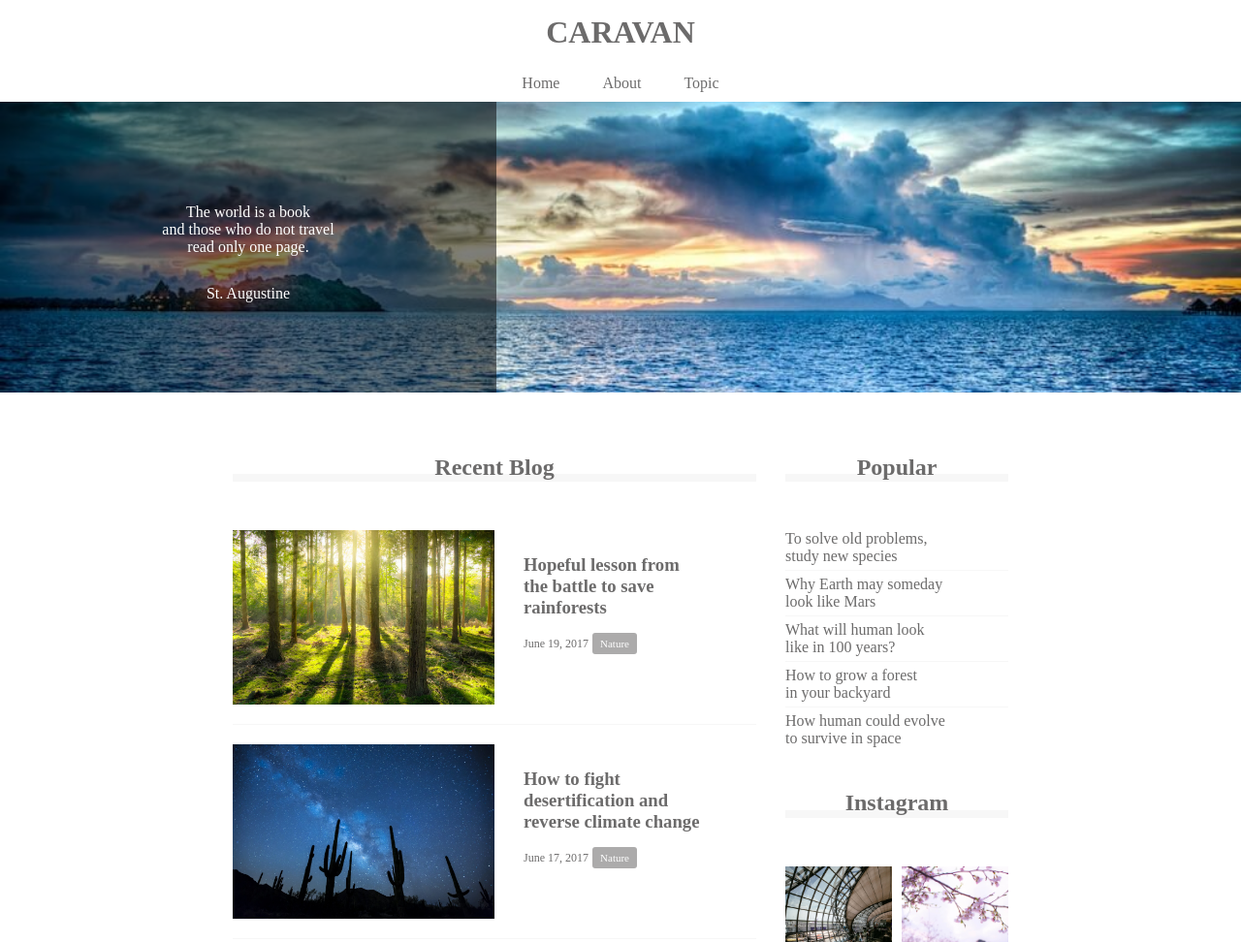
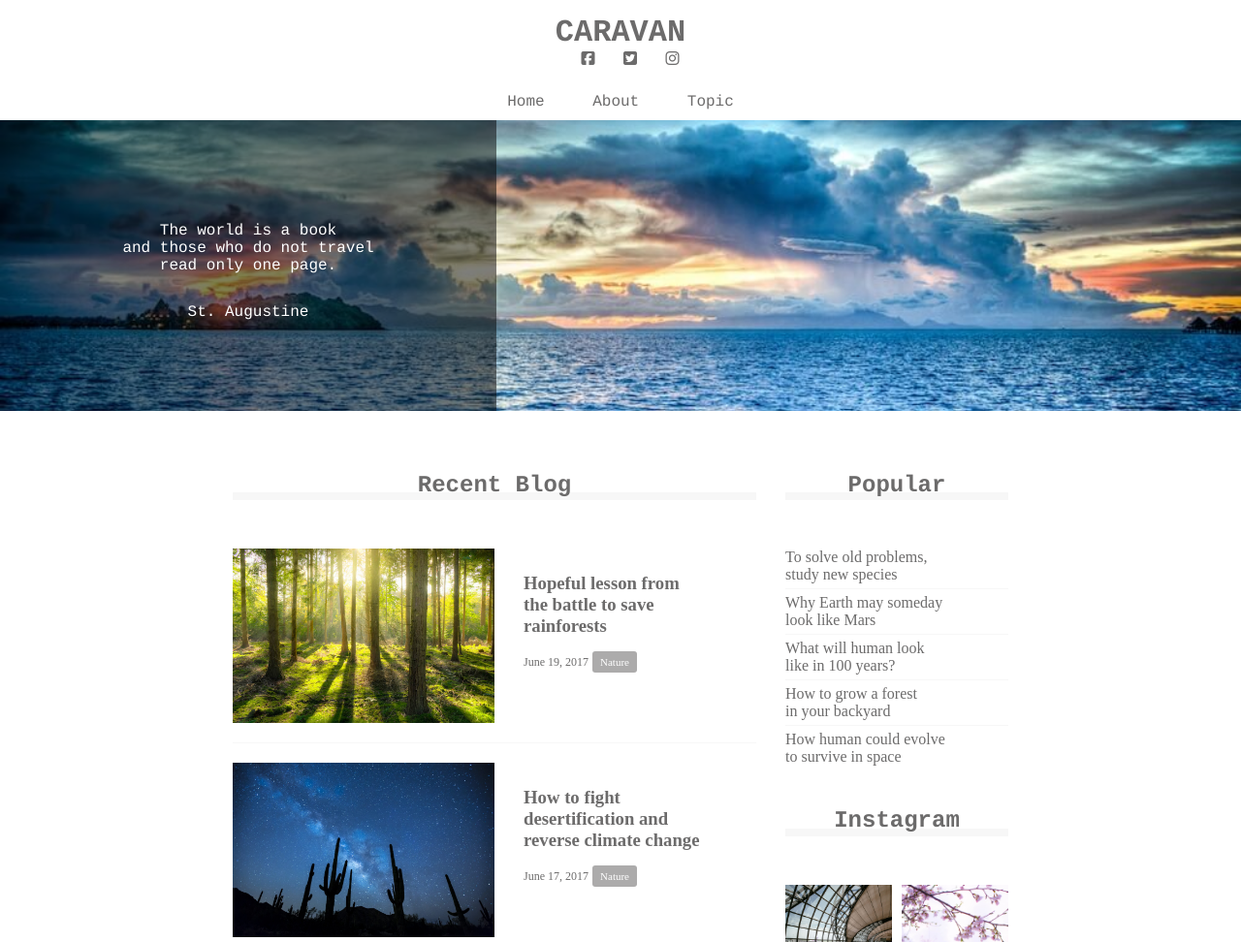
Before and after one commit to mana85/caravan, a plain HTML site: page index.html in a window 1280 px wide. Shown: the top 972 px of the page at 97% size. Drawn offline with Linux system fonts and the light colour scheme.

Commit message:
[Update]1-9

```diff
--- a/index.html
+++ b/index.html
@@ -2,6 +2,8 @@
 <html lang="ja">
   <head>
     <meta charset="utf-8" />
+    <!--FontAwesomeの読み込み-->
+    <script src="https://kit.fontawesome.com/c4546501da.js" crossorigin="anonymous"></script>
     <!--CSSファイルの読み込み-->
     <link rel="stylesheet" href="style.css" />
     <title>CARAVAN</title>
@@ -12,10 +14,13 @@
     <!--header-->
     <header>
       <h1 class="heading">
-        <a href="index.html">
-        CARAVAN
-        </a>
+        <a href="index.html">CARAVAN</a>
       </h1>
+      <div class="social">
+        <i class="fab fa-facebook-square"></i>
+        <i class="fab fa-twitter-square"></i>
+        <i class="fab fa-instagram"></i>
+      </div>
     </header>
 
     <!--navigation-->
--- a/style.css
+++ b/style.css
@@ -7,6 +7,10 @@
 
 a {
   text-decoration: none;
+}
+
+header, nav, h2, .main-visual, footer {
+  font-family: Chalkduster, "Bradley Hand",Courier, "Segoe Print", sans-serif;
 }
 
 header {
@@ -19,6 +23,11 @@ header {
 header .heading {
   /* headerタグ内のheadingクラスにのみ反映される */
   font-size:32px;
+}
+
+.social i {
+  display: inline-block;
+  margin-left: 20px;
 }
 
 .nav-list {
```
